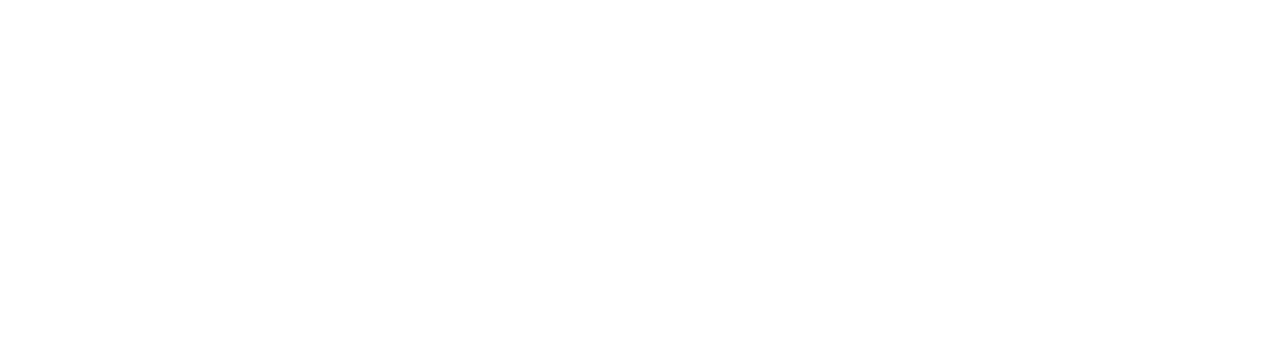
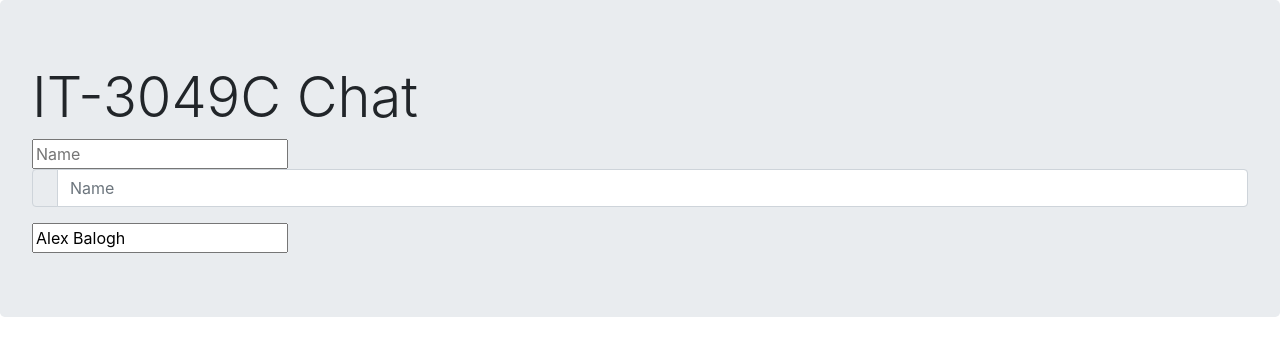
Before and after one commit to IT3049C-Students/4-chat-AlexBalogh1933, a website: page index.html in a window 1280 px wide. Drawn offline with Linux system fonts and the light colour scheme.

Commit message:
Input header

```diff
--- a/index.html
+++ b/index.html
@@ -15,8 +15,21 @@
 
     <body>
         <header>
+            <div class="jumbotron" >
+                <h1 class="display-4">IT-3049C Chat</h1>
+                <input id="my-name-input" placeholder="Name">
+                <div class="input-group mb-3">
+                    <div class="input-group-prepend">
+                        <span class="input-group-text">
+                            <i class="fa-solid fa-circle-user"></i>
+                        </span>
+                    </div>
+                    <input id="my-name-input" type="text" class="form-control" placeholder="Name">
+                </div>
+                <input id="my-name-input" ... value="Alex Balogh">
+            </div>
+        </header>
 
-        </header>
 
         <div id="chat">
 
```
